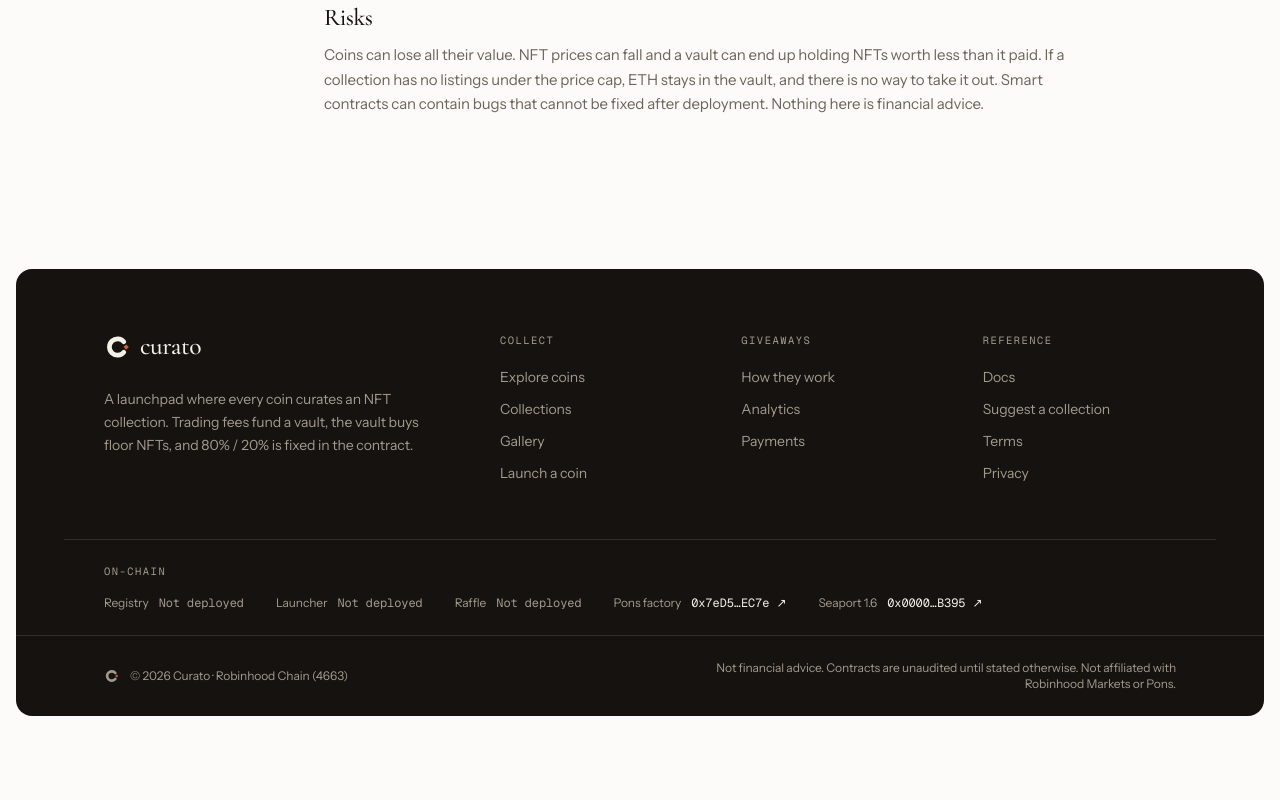
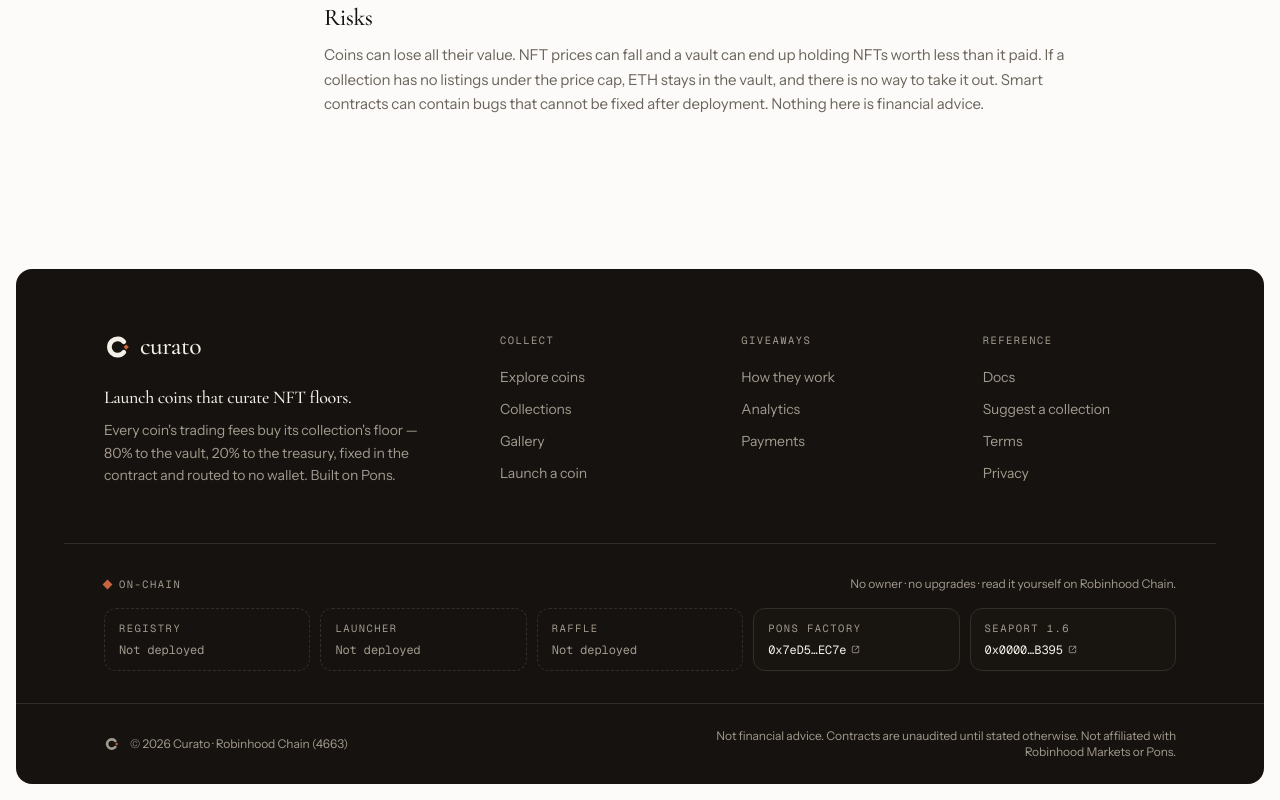
Before and after one commit to Mickiyugods/C, a Next.js app in the folder web/: page /docs in a window 1280 px wide. Shown: the part 2720-3520 px from the top of the page. Before the commit the page ends 3452 px from the top, so only its background shows below. Built offline with nearby package versions, Linux system fonts and the light colour scheme; no server answers.

Commit message:
feat(web): polish footer - tagline + sharper copy, on-chain contracts as chip cards with trust line

```diff
--- a/web/src/components/Footer.tsx
+++ b/web/src/components/Footer.tsx
@@ -48,9 +48,10 @@ export function Footer() {
         <div className="mx-auto grid max-w-6xl gap-10 px-6 pt-16 pb-14 sm:grid-cols-2 lg:grid-cols-[1.8fr_1fr_1fr_1fr] lg:gap-12 lg:px-10">
           <div className="sm:col-span-2 lg:col-span-1">
             <Logo />
-            <p className="mt-5 max-w-xs text-sm leading-relaxed text-on-ink-muted">
-              A launchpad where every coin curates an NFT collection. Trading fees fund a vault, the vault buys floor
-              NFTs, and {brand.split.vault}% / {brand.split.treasury}% is fixed in the contract.
+            <p className="font-display mt-5 text-lg leading-snug text-on-ink">Launch coins that curate NFT floors.</p>
+            <p className="mt-3 max-w-xs text-sm leading-relaxed text-on-ink-muted">
+              Every coin&apos;s trading fees buy its collection&apos;s floor — {brand.split.vault}% to the vault,{" "}
+              {brand.split.treasury}% to the treasury, fixed in the contract and routed to no wallet. Built on {brand.launchpad}.
             </p>
           </div>
 
@@ -70,25 +71,36 @@ export function Footer() {
           ))}
         </div>
 
-        {/* Contracts: a single wall-label row so the addresses read like a plaque, not a list. */}
-        <div className="mx-auto max-w-6xl border-t border-ink-line px-6 py-6 lg:px-10">
-          <h4 className="placard mb-4">On-chain</h4>
-          <ul className="flex flex-wrap gap-x-8 gap-y-3">
+        {/* Contracts as tappable chips — the trust-minimised core, read straight from the chain. */}
+        <div className="mx-auto max-w-6xl border-t border-ink-line px-6 py-8 lg:px-10">
+          <div className="mb-4 flex flex-wrap items-baseline justify-between gap-x-4 gap-y-1">
+            <h4 className="placard flex items-center gap-2">
+              <span className="diamond" aria-hidden /> On-chain
+            </h4>
+            <p className="text-xs text-on-ink-muted">No owner · no upgrades · read it yourself on {brand.chain.name}.</p>
+          </div>
+          <ul className="grid grid-cols-2 gap-2.5 sm:grid-cols-3 lg:grid-cols-5">
             {protocol.map(([label, address]) => (
-              <li key={label} className="flex items-baseline gap-2.5">
-                <span className="text-xs text-on-ink-muted">{label}</span>
+              <li key={label}>
                 {address ? (
                   <a
                     href={explorer + address}
                     target="_blank"
                     rel="noreferrer"
                     title={address}
-                    className="font-mono text-xs text-on-ink transition hover:text-accent"
+                    className="group flex flex-col gap-1.5 rounded-xl border border-ink-line bg-ink-2/30 px-3.5 py-3 transition hover:border-accent/50 hover:bg-ink-2"
                   >
-                    {address.slice(0, 6)}…{address.slice(-4)} ↗
+                    <span className="placard !text-on-ink-muted transition group-hover:!text-on-ink">{label}</span>
+                    <span className="flex items-center gap-1 font-mono text-xs text-on-ink">
+                      {address.slice(0, 6)}…{address.slice(-4)}
+                      <svg width="11" height="11" viewBox="0 0 24 24" fill="none" stroke="currentColor" strokeWidth="1.8" strokeLinecap="round" strokeLinejoin="round" aria-hidden className="shrink-0 text-on-ink-muted transition group-hover:text-accent"><path d="M14 5h5v5M19 5l-8 8M19 13v4.5A1.5 1.5 0 0 1 17.5 19h-11A1.5 1.5 0 0 1 5 17.5v-11A1.5 1.5 0 0 1 6.5 5H11" /></svg>
+                    </span>
                   </a>
                 ) : (
-                  <span className="font-mono text-xs text-on-ink-muted">Not deployed</span>
+                  <div className="flex flex-col gap-1.5 rounded-xl border border-dashed border-ink-line px-3.5 py-3">
+                    <span className="placard !text-on-ink-muted">{label}</span>
+                    <span className="font-mono text-xs text-on-ink-muted">Not deployed</span>
+                  </div>
                 )}
               </li>
             ))}
```
